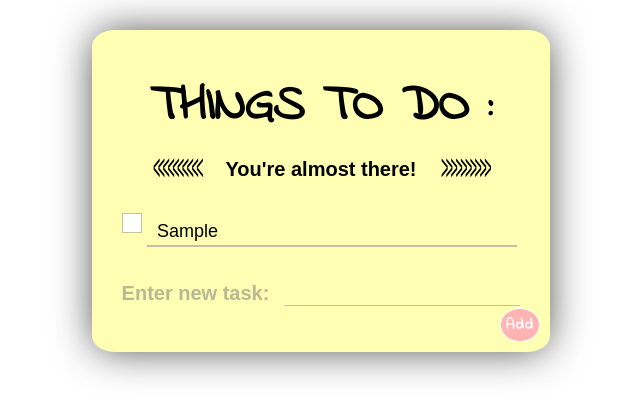
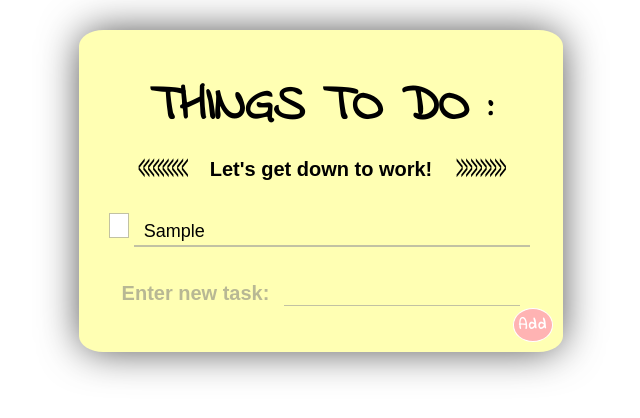
Before and after one commit to MikeyZat/bestNotes, a React (Create React App) app: page / in a window 1280 px wide. Both pictures are taken after typing "Sample" into the empty fields and a click on the button "Add". Shown: the top 418 px of the page, without its empty margins (319-959 px from the left). Built offline with nearby package versions, Linux system fonts and the light colour scheme.

Commit message:
front-end almost finished

```diff
--- a/src/logicalComponents/FrameTitleContainer.js
+++ b/src/logicalComponents/FrameTitleContainer.js
@@ -1,9 +1,28 @@
 import React, { Component } from 'react';
-import Title from '../visualComponents/FrameTitle'
+import FrameTitle from '../visualComponents/FrameTitle'
 class FrameTitleContainer extends Component {
     render() {
+        let message="";
+        if(this.props.rateOfDone===-1){
+            message="Hi, what must you do today?"
+        }else if(this.props.rateOfDone===0){
+            message="Let's get down to work!";
+        }else if(this.props.rateOfDone<0.3){
+            message="Keep it going!";
+        }else if(this.props.rateOfDone<0.4) {
+            message = "You're on a good way!";
+        }else if(this.props.rateOfDone<0.6) {
+            message = "You're halfway there!";
+        }else if(this.props.rateOfDone<1){
+            message = "Almost finished!";
+        }else if(this.props.rateOfDone===1){
+            message = "Finished! I'm proud of you!"
+        }
+
+
+
         return (
-            <Title/>
+            <FrameTitle message={message}/>
         );
     }
 }
--- a/src/themes/ThingToDo.css
+++ b/src/themes/ThingToDo.css
@@ -43,6 +43,7 @@ input[type=checkbox] {
     transition-timing-function: ease-out;
     -webkit-animation: fadeIn 1s;
     animation: fadeIn 1s;
+    overflow-wrap: break-word;
 }
 
 .ThingToDo label::after{
@@ -54,8 +55,9 @@ input[type=checkbox] {
 }
 
 .ThingToDo .customCheck{
-    width:20px;
+    min-width: 18px;
     height:18px;
+    padding-bottom: 5px;
     background:white;
     border:0.5px #c2c2a3 solid;
     cursor:pointer;
--- a/src/visualComponents/Frame.js
+++ b/src/visualComponents/Frame.js
@@ -6,20 +6,27 @@ import Form from "../visualComponents/Form";
 import ThingToDoContainer from "../logicalComponents/ThingToDoContainer";
 
 const Frame = (props) =>{
-
-    let notes = props.notes.map((note,index) =>
+    let rateOfDone=0;
+    let notes = props.notes.map((note,index) => {
+        if (note.done)
+            rateOfDone++;
+        return (
             <ThingToDoContainer
                 key={index.toString()}
                 index={index}
                 done={note.done}
                 task={note.task}
                 handleChange={props.handleCheckboxChange}
-            deleteNote={props.deleteNote}/>
-    );
+                deleteNote={props.deleteNote}/>);
+    });
+    if(props.notes.length>0)
+        rateOfDone/=props.notes.length;
+    else
+        rateOfDone=-1;
 
     return (
         <section className="Frame">
-            <FrameTitleContainer/>
+            <FrameTitleContainer rateOfDone={rateOfDone}/>
             <ul className="tasksList">
                 {notes}
                 <Form/>
--- a/src/visualComponents/FrameTitle.js
+++ b/src/visualComponents/FrameTitle.js
@@ -7,7 +7,7 @@ const FrameTitle = (props) =>{
     return (
         <header className="FrameTitle">
             <h1>things to do :</h1>
-            <h3>You're almost there!</h3>
+            <h3>{props.message}</h3>
         </header>
             );
 
--- a/src/visualComponents/ThingToDo.js
+++ b/src/visualComponents/ThingToDo.js
@@ -3,6 +3,10 @@ import '../themes/ThingToDo.css';
 import DeleteButtonContainer from '../logicalComponents/DeleteButtonContainer'
 const ThingToDo = (props) =>{
 
+    let changeCheck=()=>{
+        let input = document.getElementById(props.index);
+        input.click();
+    };
     let labelStyle={};
     let spanStyle={};
     if(props.done){
@@ -17,7 +21,7 @@ const ThingToDo = (props) =>{
         };
         return (
             <li className="ThingToDo">
-                <span style={spanStyle} className="customCheck" >&#x2713;</span>
+                <span style={spanStyle} className="customCheck" onClick={changeCheck}>&#x2713;</span>
                 <label style={labelStyle} htmlFor={props.index}>{props.task}</label>
                 <input type="checkbox" id={props.index} name={props.index} onChange={props.handleChange}/>
                 <DeleteButtonContainer onClick={props.deleteNote} index={props.index}/>
@@ -26,7 +30,7 @@ const ThingToDo = (props) =>{
     }
     return (
         <li className="ThingToDo">
-            <span style={spanStyle} className="customCheck"> </span>
+            <span style={spanStyle} className="customCheck" onClick={changeCheck}> </span>
             <label style={labelStyle} htmlFor={props.index}>{props.task}</label>
             <input type="checkbox" id={props.index} name={props.index} onChange={props.handleChange}/>
         </li>
```
Lines whose indentation alone changed are shown as unchanged.
